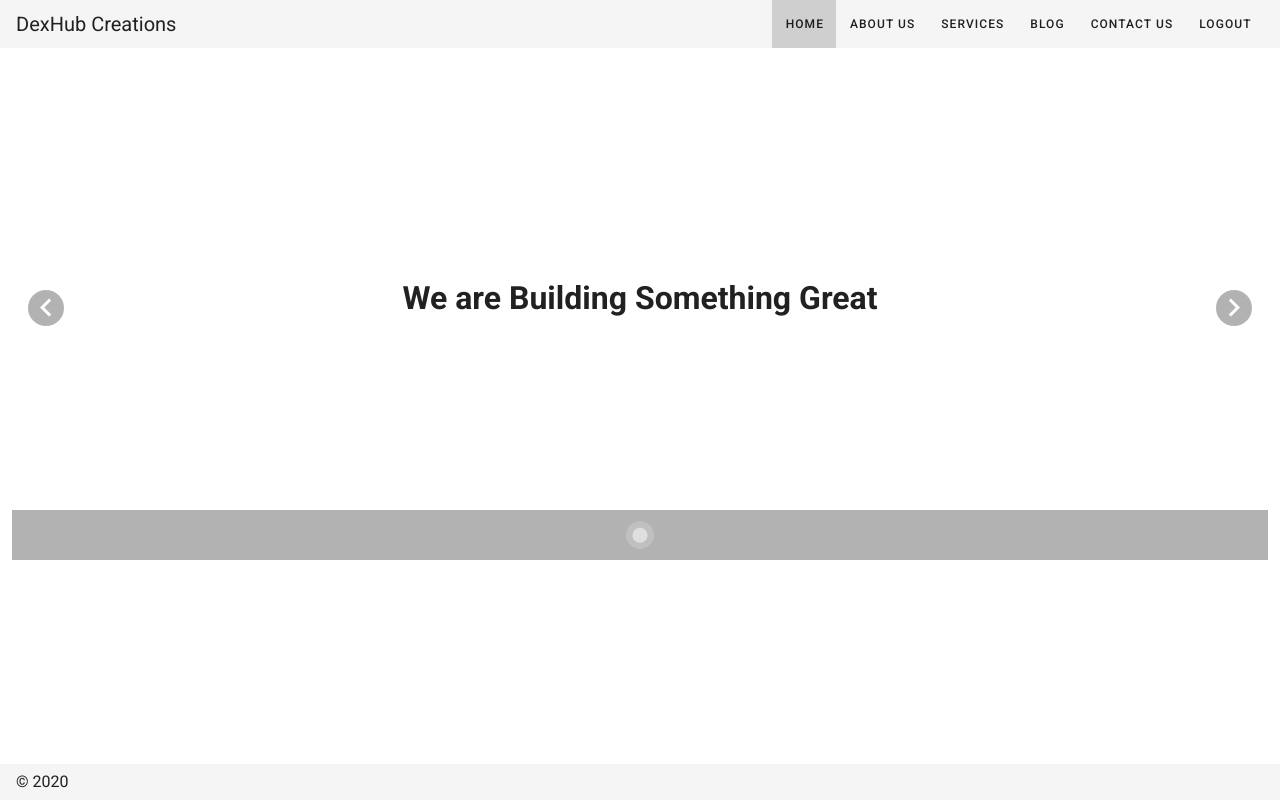
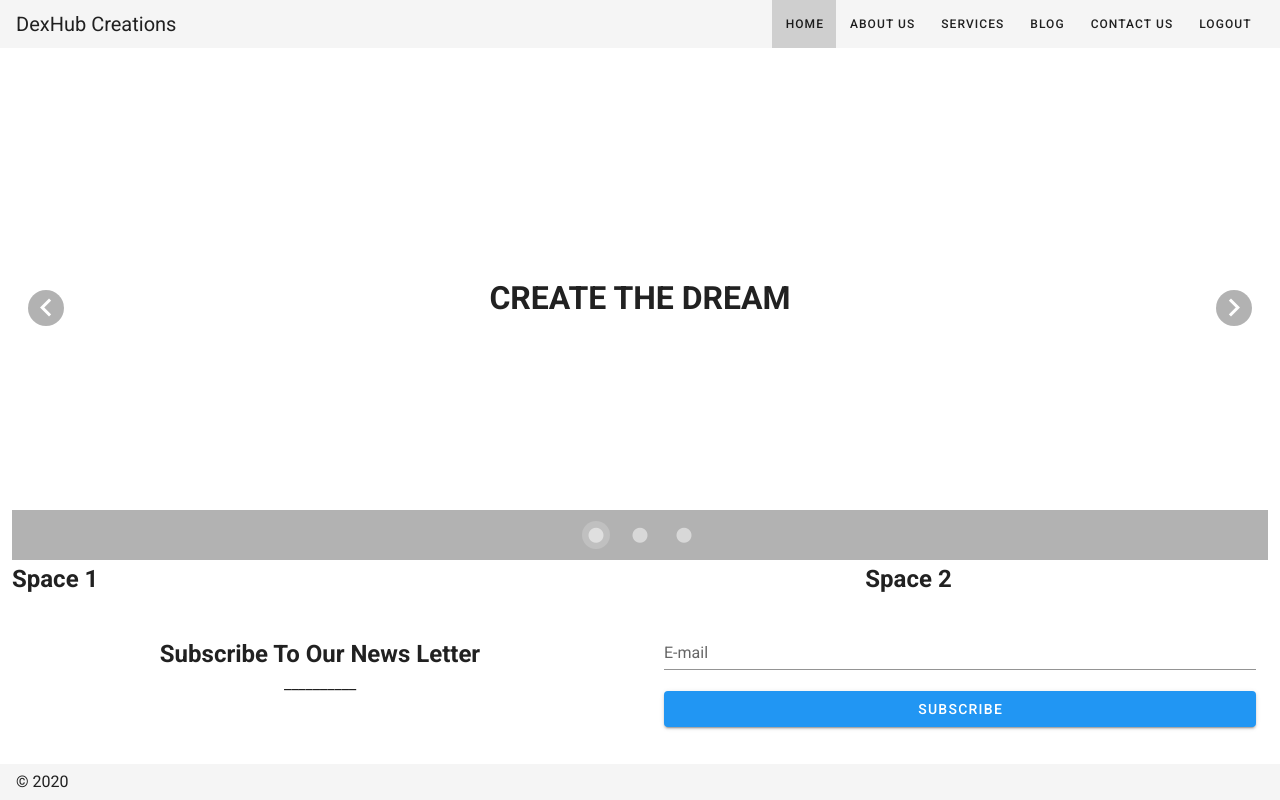
Before and after one commit to preciousaang/dexhub, a Nuxt app: page / in a window 1280 px wide. Built offline with nearby package versions, Linux system fonts and the light colour scheme.

Commit message:
Starting with the homepage design

```diff
--- a/api/routes/auth.route.js
+++ b/api/routes/auth.route.js
@@ -4,7 +4,7 @@ const passport = require('passport')
 
 const authController = require('../controllers/authController')
 
-router.get('/user', passport.authenticate('jwt', {session: false}), authController.user)
+router.get('/user', passport.authenticate('jwt', { session: false }), authController.user)
 
 router.post('/register', authController.register)
 router.post('/login', authController.login)
--- a/pages/index.vue
+++ b/pages/index.vue
@@ -6,17 +6,85 @@
           <v-row class="fill-height" justify="center" align="center">
             <v-col cols="12" align-self="center">
               <h1 class="text-center">
-                We are Building Something Great
+                CREATE THE DREAM
+              </h1>
+            </v-col>
+          </v-row>
+        </v-sheet>
+      </v-carousel-item>
+      <v-carousel-item>
+        <v-sheet height="100%">
+          <v-row class="fill-height" justify="center" align="center">
+            <v-col cols="12" align-self="center">
+              <h1 class="text-center">
+                EXPERIENCE THE DESIGN
+              </h1>
+            </v-col>
+          </v-row>
+        </v-sheet>
+      </v-carousel-item>
+      <v-carousel-item>
+        <v-sheet height="100%">
+          <v-row class="fill-height" justify="center" align="center">
+            <v-col cols="12" align-self="center">
+              <h1 class="text-center">
+                INNOVATE THE FUTURE
               </h1>
             </v-col>
           </v-row>
         </v-sheet>
       </v-carousel-item>
     </v-carousel>
+    <v-divider />
+    <v-sheet>
+      <v-row>
+        <v-col cols="12" lg="8">
+          <h2>Space 1</h2>
+        </v-col>
+        <v-col col="12" lg="4">
+          <h2>Space 2</h2>
+        </v-col>
+      </v-row>
+    </v-sheet>
+    <v-sheet>
+      <v-row justify="center" align="center">
+        <v-col cols="12" lg="6">
+          <h2 class="text-center">
+            Subscribe To Our News Letter
+          </h2>
+          <p class="text-center">
+            __________
+          </p>
+        </v-col>
+        <v-col cols="12" lg="6" class="pa-6">
+          <v-form>
+            <v-text-field v-model="email" label="E-mail" />
+            <v-btn block type="submit" color="info">
+              Subscribe
+            </v-btn>
+          </v-form>
+        </v-col>
+      </v-row>
+    </v-sheet>
   </v-container>
 </template>
 <script>
 
 export default {
+  data () {
+    return {
+      email: null
+    }
+  },
+  head: {
+    title: 'Welcome to something great',
+    meta: [
+      { hid: 'title', name: 'title', content: 'Homepage' },
+      { hid: 'author', name: 'author', content: 'DexHub Creations' },
+      { hid: 'description', name: 'description', content: 'Come in and experience DexHub' },
+      { hid: 'og:title', property: 'og:title', name: 'og:title', content: 'Homepage' },
+      { hid: 'og:description', name: 'og:description', content: 'Come in and experience DexHub' }
+    ]
+  }
 }
 </script>
```
